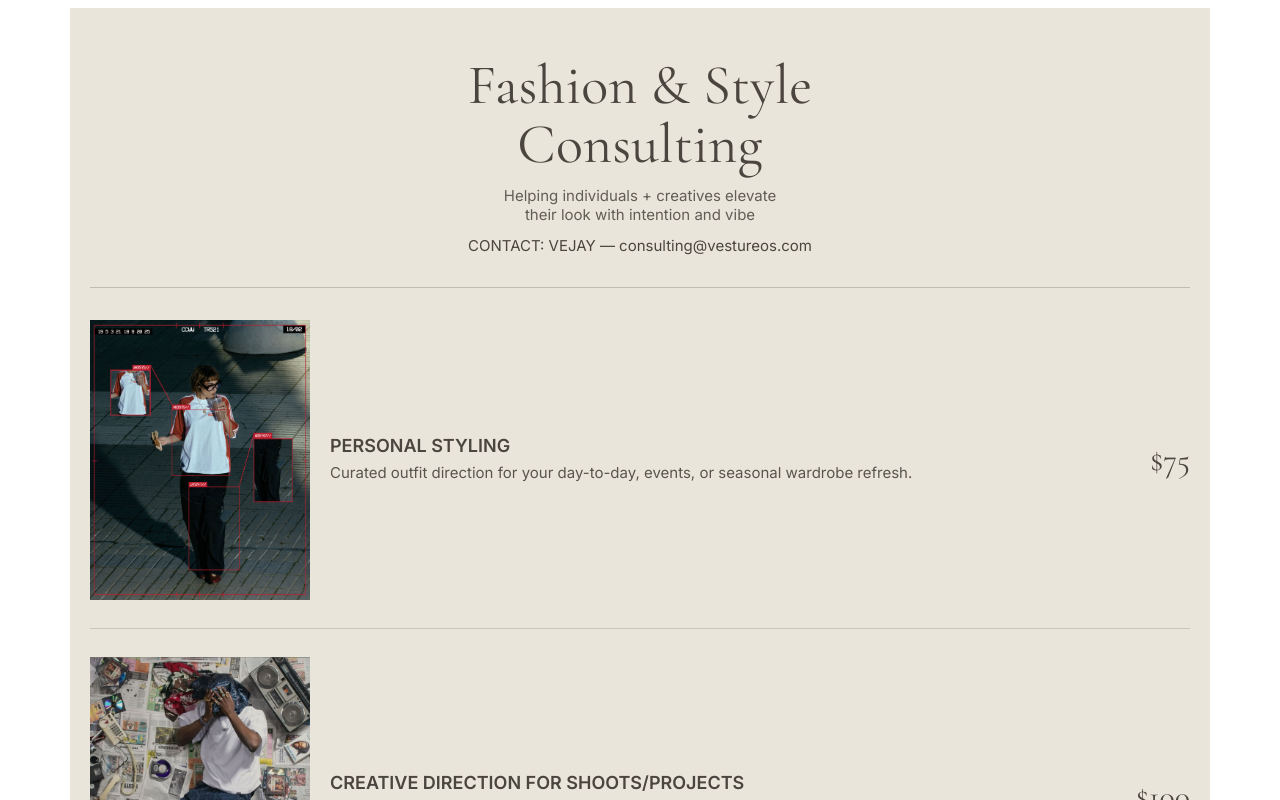
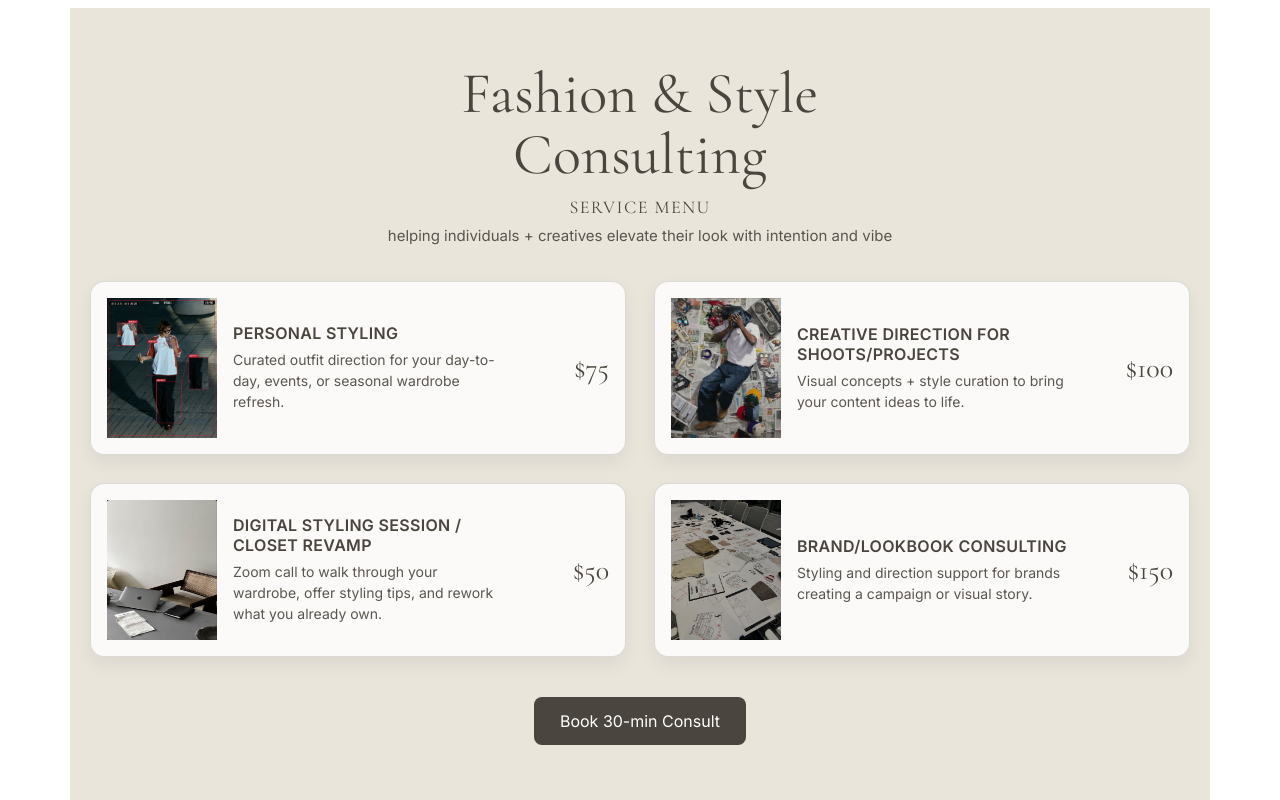
Before and after one commit to vejay650/vesture-os-mvp, a Next.js app: page /consult in a window 1280 px wide. Shown: the top 800 px of the page. Built offline with nearby package versions, Linux system fonts and the light colour scheme.

Commit message:
Update consult.tsx

```diff
--- a/pages/consult.tsx
+++ b/pages/consult.tsx
@@ -3,12 +3,10 @@ import Head from "next/head";
 import Image from "next/image";
 
 export default function Consult() {
-  const bg = "#EAE5DB"; // Canva background color
-
   return (
     <>
       <Head>
-        {/* Fonts: Cormorant Garamond (for titles/prices), Inter (for body) */}
+        {/* Fonts: Cormorant Garamond (titles/prices), Inter (body) */}
         <link rel="preconnect" href="https://fonts.googleapis.com" />
         <link rel="preconnect" href="https://fonts.gstatic.com" crossOrigin="" />
         <link
@@ -16,76 +14,64 @@ export default function Consult() {
           rel="stylesheet"
         />
         <title>Consulting — Vesture OS</title>
-        <meta name="description" content="Fashion & Style Consulting by Vejay — personal styling, creative direction, digital closet revamp, and brand/lookbook consulting." />
       </Head>
 
-      <main className="consult">
-        <header className="hero">
+      <main className="wrap">
+        {/* HEADER */}
+        <header className="header">
           <h1 className="title">
             Fashion & Style
             <br /> Consulting
           </h1>
 
-          <p className="sub">
-            Helping individuals + creatives elevate
-            <br />
-            their look with intention and vibe
+          <p className="kicker">Service Menu</p>
+
+          <p className="tagline">
+            helping individuals + creatives elevate their look with intention and vibe
           </p>
-
-          <p className="contact">CONTACT: VEJAY — consulting@vestureos.com</p>
         </header>
 
-        <div className="divider" />
-
-        {/* SERVICES */}
-        <section className="services">
-          <Service
+        {/* TWO-COLUMN MENU */}
+        <section className="menu">
+          <ServiceCard
+            img="/consult/Personal.JPG"
             title="PERSONAL STYLING"
             desc="Curated outfit direction for your day-to-day, events, or seasonal wardrobe refresh."
             price="$75"
-            img="/consult/Personal.JPG"
           />
-
-          <div className="rule" />
-
-          <Service
+          <ServiceCard
+            img="/consult/Creative.JPG"
             title="CREATIVE DIRECTION FOR SHOOTS/PROJECTS"
             desc="Visual concepts + style curation to bring your content ideas to life."
             price="$100"
-            img="/consult/Creative.JPG"
           />
-
-          <div className="rule" />
-
-          <Service
+          <ServiceCard
+            img="/consult/Digital.JPG"
             title="DIGITAL STYLING SESSION / CLOSET REVAMP"
             desc="Zoom call to walk through your wardrobe, offer styling tips, and rework what you already own."
             price="$50"
-            img="/consult/Digital.JPG"
           />
-
-          <div className="rule" />
-
-          <Service
+          <ServiceCard
+            img="/consult/Brand.JPG"
             title="BRAND/LOOKBOOK CONSULTING"
             desc="Styling and direction support for brands creating a campaign or visual story."
             price="$150"
-            img="/consult/Brand.JPG"
           />
         </section>
 
+        {/* BOOK CTA */}
         <div className="ctaWrap">
           <a className="cta" href="#book">Book 30-min Consult</a>
         </div>
 
-        {/* BOOKING FORM */}
+        {/* BOOK FORM */}
         <section id="book" className="book">
           <h2>Book a 30-min Consult</h2>
           <p className="bookSub">
             Share your name, email, Instagram (optional), and what you’re looking for.
           </p>
 
-          <form className="form">
+          <form className="form" onSubmit={(e) => e.preventDefault()}>
             <input placeholder="Full name" required />
             <input type="email" placeholder="Email" required />
             <input placeholder="Instagram (optional)" />
@@ -98,83 +84,111 @@ export default function Consult() {
       <style jsx>{`
         :global(html) { scroll-behavior: smooth; }
 
-        .consult {
-          background: ${bg};
+        .wrap {
+          background: #EAE5DB;
           min-height: 100vh;
-          padding: 48px 20px 80px;
-          color: #4A453E;
+          padding: 56px 20px 88px;
           max-width: 1100px;
           margin: 0 auto;
+          color: #4A453E;
           font-family: Inter, system-ui, -apple-system, Segoe UI, Roboto, sans-serif;
         }
 
-        .hero {
-          text-align: center;
-          margin-bottom: 32px;
-        }
+        /* Header block to mirror PDF hierarchy */
+        .header { text-align: center; margin-bottom: 36px; }
         .title {
           font-family: "Cormorant Garamond", serif;
           font-weight: 400;
-          font-size: clamp(40px, 6vw, 56px);
+          font-size: clamp(42px, 6vw, 58px);
           line-height: 1.05;
           letter-spacing: 0.2px;
-          margin: 0 0 12px;
+          margin: 0 0 10px;
         }
-        .sub {
+        .kicker {
+          font-family: "Cormorant Garamond", serif;
+          font-size: clamp(16px, 2.4vw, 18px);
+          letter-spacing: 0.08em;
+          text-transform: uppercase;
+          margin: 0 0 8px;
+        }
+        .tagline {
           font-size: 15px;
-          opacity: 0.85;
+          opacity: 0.9;
           margin: 0;
         }
-        .contact {
-          margin-top: 12px;
-          font-size: 15px;
+
+        /* Two-column menu like the PDF (cards align as a grid) */
+        .menu {
+          display: grid;
+          grid-template-columns: repeat(2, minmax(0, 1fr));
+          gap: 28px 28px;
+          margin-top: 32px;
         }
 
-        .divider {
-          height: 1px;
-          background: rgba(74, 69, 62, 0.25);
-          margin: 24px 0 32px;
+        .card {
+          background: #ffffffcc;
+          border: 1px solid rgba(74,69,62,0.18);
+          border-radius: 14px;
+          padding: 16px;
+          display: grid;
+          grid-template-columns: 110px 1fr 90px;
+          gap: 16px;
+          align-items: center;
+          box-shadow: 0 8px 18px rgba(0,0,0,0.06);
         }
 
-        .services {
-          display: grid;
-          gap: 28px;
-        }
-        .rule {
-          height: 1px;
-          background: rgba(74, 69, 62, 0.2);
+        .thumb {
+          border-radius: 12px 12px 0 0;
+          object-fit: cover;
         }
 
-        .ctaWrap {
-          text-align: center;
-          margin-top: 40px;
+        .tTitle {
+          font-weight: 600;
+          font-size: 16px;
+          margin: 0 0 6px;
+          letter-spacing: 0.02em;
         }
+        .tDesc {
+          margin: 0;
+          font-size: 14px;
+          opacity: 0.9;
+          line-height: 1.5;
+        }
+
+        .price {
+          font-family: "Cormorant Garamond", serif;
+          font-size: 28px;
+          text-align: right;
+          white-space: nowrap;
+        }
+
+        .ctaWrap { text-align: center; margin-top: 40px; }
         .cta {
           display: inline-block;
           background: #4A453E;
           color: #fff;
           padding: 14px 26px;
           font-size: 16px;
-          border-radius: 6px;
+          border-radius: 8px;
           text-decoration: none;
-          transition: transform 0.12s ease, opacity 0.12s ease;
+          transition: transform .12s ease, opacity .12s ease;
         }
-        .cta:hover { transform: translateY(-1px); opacity: 0.95; }
+        .cta:hover { transform: translateY(-1px); opacity: .95; }
 
         .book {
-          margin-top: 72px;
-          scroll-margin-top: 100px;
+          margin-top: 70px;
+          scroll-margin-top: 120px;
         }
         .book h2 {
           text-align: center;
           margin: 0 0 8px;
           font-family: "Cormorant Garamond", serif;
           font-weight: 500;
-          font-size: clamp(28px, 3.6vw, 34px);
+          font-size: clamp(26px, 3.4vw, 34px);
         }
         .bookSub {
           text-align: center;
-          margin: 0 0 22px;
+          margin: 0 0 20px;
           opacity: 0.85;
           font-size: 15px;
         }
@@ -187,13 +201,13 @@ export default function Consult() {
           border-radius: 12px;
           display: grid;
           gap: 12px;
-          border: 1px solid rgba(74, 69, 62, 0.15);
+          border: 1px solid rgba(74,69,62,0.15);
           box-shadow: 0 6px 18px rgba(0,0,0,0.05);
         }
         .form input, .form textarea {
           padding: 12px 14px;
           border-radius: 8px;
-          border: 1px solid rgba(74, 69, 62, 0.25);
+          border: 1px solid rgba(74,69,62,0.25);
           outline: none;
           background: #fff;
           font-size: 14px;
@@ -209,81 +223,56 @@ export default function Consult() {
           font-weight: 600;
           letter-spacing: 0.2px;
         }
-        .form button:hover { opacity: 0.95; }
+        .form button:hover { opacity: .95; }
 
-        /* Service card layout */
-        .service {
-          display: grid;
-          grid-template-columns: 220px 1fr 120px;
-          gap: 20px;
-          align-items: center;
-        }
-        .serviceTitle {
-          font-weight: 600;
-          font-size: 18px;
-          margin: 0 0 6px;
-        }
-        .serviceDesc {
-          margin: 0;
-          font-size: 15px;
-          opacity: 0.9;
-          line-height: 1.5;
-        }
-        .servicePrice {
-          font-family: "Cormorant Garamond", serif;
-          font-size: clamp(26px, 4vw, 32px);
-          text-align: right;
-        }
-        .thumb {
-          border-radius: 12px 12px 0 0;
-          object-fit: cover;
-        }
-
-        /* Responsive */
-        @media (max-width: 860px) {
-          .service {
-            grid-template-columns: 150px 1fr 90px;
+        /* Responsive adjustments */
+        @media (max-width: 980px) {
+          .menu { gap: 22px; }
+          .card {
+            grid-template-columns: 100px 1fr 80px;
           }
         }
-        @media (max-width: 680px) {
-          .service {
+        @media (max-width: 760px) {
+          .menu {
+            grid-template-columns: 1fr; /* stack like PDF mobile */
+          }
+          .card {
             grid-template-columns: 1fr;
-            gap: 12px;
+            text-align: left;
           }
-          .servicePrice { text-align: left; }
+          .price { text-align: left; margin-top: 6px; }
         }
       `}</style>
     </>
   );
 }
 
-/** Reusable service card */
-function Service({
+function ServiceCard({
+  img,
   title,
   desc,
   price,
-  img,
 }: {
+  img: string;
   title: string;
   desc: string;
   price: string;
-  img: string;
 }) {
   return (
-    <article className="service">
+    <article className="card">
       <Image
         src={img}
-        width={220}
-        height={280}
+        alt={title}
+        width={110}
+        height={140}
         className="thumb"
-        alt={title}
         priority
       />
       <div>
-        <h3 className="serviceTitle">{title}</h3>
-        <p className="serviceDesc">{desc}</p>
+        <h3 className="tTitle">{title}</h3>
+        <p className="tDesc">{desc}</p>
       </div>
-      <div className="servicePrice">{price}</div>
+      <div className="price">{price}</div>
     </article>
   );
 }
```
